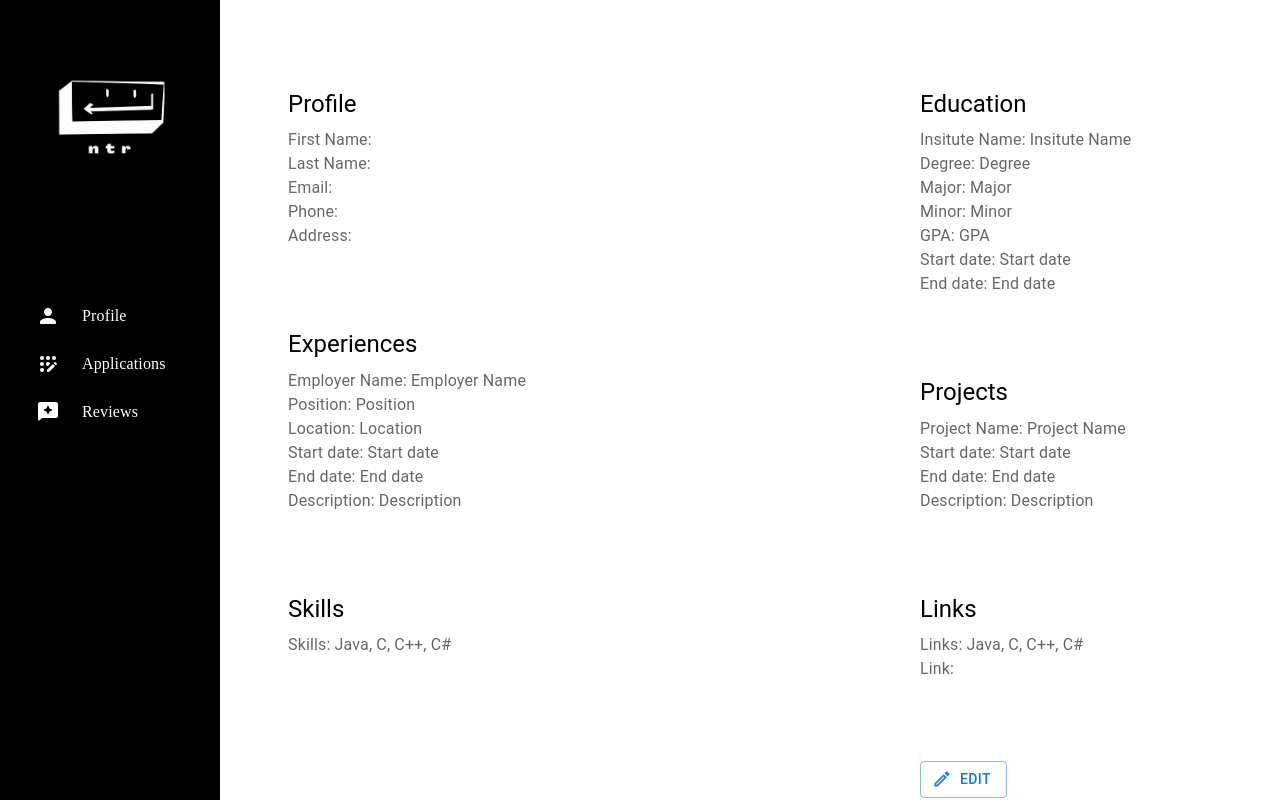
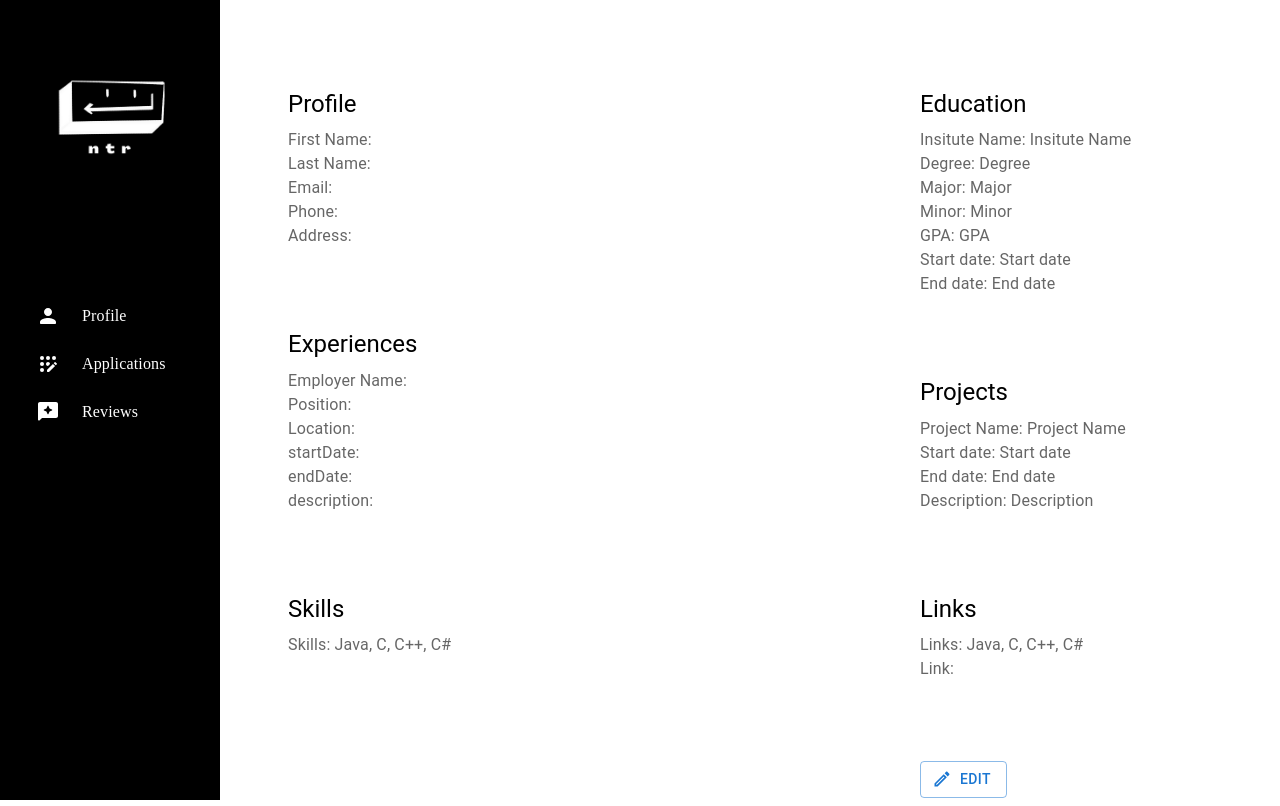
Before and after one commit to vsarunhah/ntr, a React (Create React App) app in the folder client/: page /profile in a window 1280 px wide. Shown: the top 806 px of the page. Built offline with nearby package versions, Linux system fonts and the light colour scheme; no server answers.

Commit message:
multiple experinces view

```diff
--- a/client/src/pages/Profile/Profile.tsx
+++ b/client/src/pages/Profile/Profile.tsx
@@ -19,6 +19,11 @@ const Profile = () => {
 
   const [links, setLinks] = useState([
     { id: uuidv4(), link: "" },
+  ]);
+
+  const [experiences, setExperiences] = useState([
+    { id: uuidv4(), employerName: "", position: "",
+    location: "", startDate: "", endDate: "", description: "" },
   ]);
 
 
@@ -89,29 +94,29 @@ const Profile = () => {
         Experiences
       </Typography>
 
-      <Typography  variant="body1" color="textSecondary">
-      Employer Name: Employer Name
+      {experiences.map(experience => (
+          <div key={experience.id}>
+        <Grid item xs={12} sm={6}>
+        <Typography variant="body1" color="textSecondary">
+        Employer Name: {experience.employerName}
        </Typography>
-
        <Typography variant="body1" color="textSecondary">
-       Position: Position
+       Position: {experience.position}
        </Typography>
-
        <Typography variant="body1" color="textSecondary">
-       Location: Location
+       Location: {experience.location}
        </Typography>
-
        <Typography variant="body1" color="textSecondary">
-       Start date: Start date
+       startDate: {experience.startDate}
        </Typography>
-
        <Typography variant="body1" color="textSecondary">
-       End date: End date
+       endDate: {experience.endDate}
        </Typography>
-
        <Typography variant="body1" color="textSecondary">
-       Description: Description
+       description: {experience.description}
        </Typography>
+        </Grid>
+            </div> ))}
 
        <Box my={10}>
       </Box>
```
